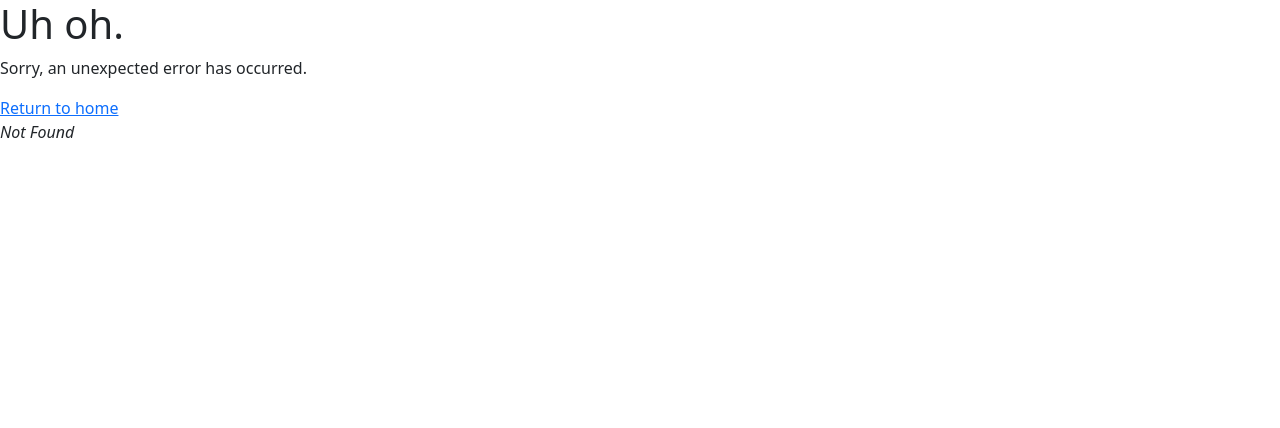
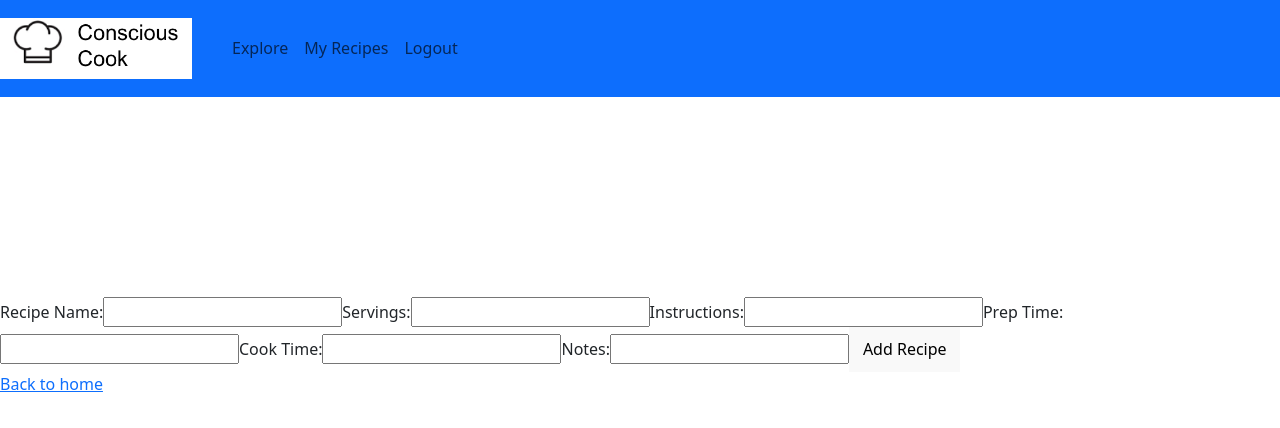
Before and after one commit to amyrtandrew/Connected_Cook_Website, a React (Vite) app: page /create-recipe in a window 1280 px wide. Before the commit this address had no page. Shown: the top 428 px of the page. Built offline with nearby package versions, Linux system fonts and the light colour scheme.

Commit message:
db connected to recipe form

```diff
--- /dev/null
+++ b/src/Components/Profile/MyRecipes/CreateRecipeForm.jsx
@@ -0,0 +1,88 @@
+import { useState } from "react";
+import { Link } from "react-router-dom";
+
+const CreateRecipeForm = ({ onCreateRecipe }) => {
+  const [recipeName, setRecipeName] = useState("");
+  //   const [category, setCategory] = useState('');
+  const [prepTime, setPrepTime] = useState("");
+  const [cookTime, setCookTime] = useState("");
+  const [servings, setServings] = useState("");
+  //   const [ingredients, setIngredients] = useState("");
+  const [instructions, setInstructions] = useState("");
+  const [notes, setNotes] = useState("");
+
+  return (
+    <div>
+      <form
+        className="create-recipe-form"
+        onSubmit={(e) => {
+          onCreateRecipe(e, {
+            recipeName: recipeName,
+            servings: servings,
+            // category: category,
+            instructions: instructions,
+            prepTime: prepTime,
+            cookTime: cookTime,
+            notes: notes,
+          });
+        }}
+      >
+        <label htmlFor="recipeName">Recipe Name:</label>
+        <input
+          name="recipeName"
+          id="recipeName"
+          type="text"
+          required
+          onChange={(e) => setRecipeName(e.target.value)}
+        />
+
+        <label htmlFor="servings">Servings:</label>
+        <input
+          name="servings"
+          id="servings"
+          type="text"
+          required
+          onChange={(e) => setServings(e.target.value)}
+        />
+        <label htmlFor="instructions">Instructions:</label>
+        <input
+          name="instructions"
+          id="instructions"
+          type="text"
+          required
+          onChange={(e) => setInstructions(e.target.value)}
+        />
+        <label htmlFor="prepTime">Prep Time:</label>
+        <input
+          name="prepTime"
+          id="prepTime"
+          type="text"
+          required
+          onChange={(e) => setPrepTime(e.target.value)}
+        />
+        <label htmlFor="cookTime">Cook Time:</label>
+        <input
+          name="cookTime"
+          id="cookTime"
+          type="text"
+          required
+          onChange={(e) => setCookTime(e.target.value)}
+        />
+        <label htmlFor="notes">Notes:</label>
+        <input
+          name="notes"
+          id="notes"
+          type="text"
+          required
+          onChange={(e) => setNotes(e.target.value)}
+        />
+        <button type="submit">Add Recipe</button>
+      </form>
+      <div className="home-link">
+        <Link to="/">Back to home</Link>
+      </div>
+    </div>
+  );
+};
+
+export default CreateRecipeForm;
--- a/src/Components/Profile/MyRecipes/SingleRecipe/SingleRecipe.jsx
+++ b/src/Components/Profile/MyRecipes/SingleRecipe/SingleRecipe.jsx
@@ -8,7 +8,7 @@ import axios from "axios";
 import { useLoaderData } from "react-router";
 
 // let globalId = 3
-const SingleRecipe = ({recipeId}) => {
+const SingleRecipe = ({ recipeId }) => {
   const { initialData } = useLoaderData();
   const [recipeList, setRecipeList] = useState(initialData);
   const rows = recipeList.map((recipeInfo) => {
--- a/src/index.css
+++ b/src/index.css
@@ -0,0 +1,56 @@
+:root {
+  font-family: Inter, system-ui, Avenir, Helvetica, Arial, sans-serif;
+  line-height: 1.5;
+  font-weight: 400;
+
+  color-scheme: light dark;
+  color: rgba(255, 255, 255, 0.87);
+  background-color: #242424;
+
+  font-synthesis: none;
+  text-rendering: optimizeLegibility;
+  -webkit-font-smoothing: antialiased;
+  -moz-osx-font-smoothing: grayscale;
+  -webkit-text-size-adjust: 100%;
+}
+
+button {
+  border-radius: 8px;
+  border: 1px solid transparent;
+  padding: 0.6em 0.8em;
+  font-size: 0.8rem;
+  font-weight: 500;
+  font-family: inherit;
+  background-color: #1a1a1a;
+  cursor: pointer;
+  transition: border-color 0.25s;
+}
+button:hover {
+  border-color: #646cff;
+}
+button:focus,
+button:focus-visible {
+  outline: 4px auto -webkit-focus-ring-color;
+}
+
+a {
+  font-weight: 500;
+  color: #646cff;
+  text-decoration: inherit;
+}
+a:hover {
+  color: #535bf2;
+}
+
+@media (prefers-color-scheme: light) {
+  :root {
+    color: #213547;
+    background-color: #ffffff;
+  }
+  a:hover {
+    color: #747bff;
+  }
+  button {
+    background-color: #f9f9f9;
+  }
+}
--- a/src/main.jsx
+++ b/src/main.jsx
@@ -18,6 +18,7 @@ import LoginPage from "./pages/LoginPage.jsx";
 import CreateAccountForm from "./Components/Login/CreateAccountForm.jsx";
 import RecipePage from "./pages/RecipePage.jsx";
 import CreateAccountPage from "./pages/CreateAccountPage.jsx";
+import CreateRecipePage from "./pages/CreateRecipePage.jsx";
 
 const router = createBrowserRouter(
   createRoutesFromElements(
@@ -47,6 +48,7 @@ const router = createBrowserRouter(
 
       <Route path="login" element={<LoginPage />} />
       <Route path="create-account" element={<CreateAccountPage />} />
+      <Route path="create-recipe" element={<CreateRecipePage />} />
     </Route>
   )
 );
--- a/src/pages/CreateAccountPage.jsx
+++ b/src/pages/CreateAccountPage.jsx
@@ -18,7 +18,7 @@ const CreateAccountPage = () => {
   };
 
   return (
-    <div>
+    <div className="create-account-page">
       <CreateAccountForm onCreateAccount={handleCreateAccount} />
     </div>
   );
--- /dev/null
+++ b/src/pages/CreateRecipePage.jsx
@@ -0,0 +1,29 @@
+import React from "react";
+import { useLoaderData, useNavigate } from "react-router";
+import axios from "axios";
+import CreateAccountForm from "../Components/Login/CreateAccountForm";
+import { Link } from "react-router-dom";
+import SingleRecipe from "../Components/Profile/MyRecipes/SingleRecipe/SingleRecipe";
+import CreateRecipeForm from "../Components/Profile/MyRecipes/CreateRecipeForm";
+
+const CreateRecipePage = () => {
+  const navigate = useNavigate();
+
+  const handleCreateRecipe = async (event, formData) => {
+    event.preventDefault();
+
+    const res = await axios.post("/api/create-recipe", formData);
+
+    if (res.data.success) {
+      navigate("/");
+    }
+  };
+
+  return (
+    <div className="create-recipe-page">
+      <CreateRecipeForm onCreateRecipe={handleCreateRecipe} />
+    </div>
+  );
+};
+
+export default CreateRecipePage;
--- a/src/pages/ErrorPage.jsx
+++ b/src/pages/ErrorPage.jsx
@@ -5,14 +5,14 @@ function ErrorPage() {
   console.error(error);
 
   return (
-    <>
+    <div className='error-page'>
       <h1>Uh oh.</h1>
       <p>Sorry, an unexpected error has occurred.</p>
       <Link to="/">Return to home</Link>
       <p>
         <i>{error.statusText || error.message}</i>
       </p>
-    </>
+    </div>
   );
 }
 
--- a/src/pages/HomePage.jsx
+++ b/src/pages/HomePage.jsx
@@ -7,7 +7,7 @@ import { Outlet } from "react-router";
 class HomePage extends Component {
   render() {
     return (
-      <div>
+      <div className='home-page'>
         <NavBar />
         <RecipeGrid />
         <Outlet />
--- a/src/pages/LoginPage.jsx
+++ b/src/pages/LoginPage.jsx
@@ -16,12 +16,12 @@ export default function LoginPage() {
   };
 
   return (
-    <>
+    <div className="login-page">
       <h1 className="login-title">
         Welcome to Conscious Cook, where you can explore for and store recipes!
       </h1>
       <h1 className="login-message">Log In</h1>
       <LoginForm onLogin={handleLogin} />
-    </>
+    </div>
   );
 }
--- a/src/pages/RecipePage.jsx
+++ b/src/pages/RecipePage.jsx
@@ -34,7 +34,7 @@ export default function RecipePage() {
   return (
     <>
       {recipe && (
-        <div>
+        <div className='recipe-page'>
           <h1>{recipe.recipeName}</h1>
           <ul>
             <li>{recipe.servings}</li>
```
Also changed, not shown: 1 other file (tests, documents, lock files or other folders).
